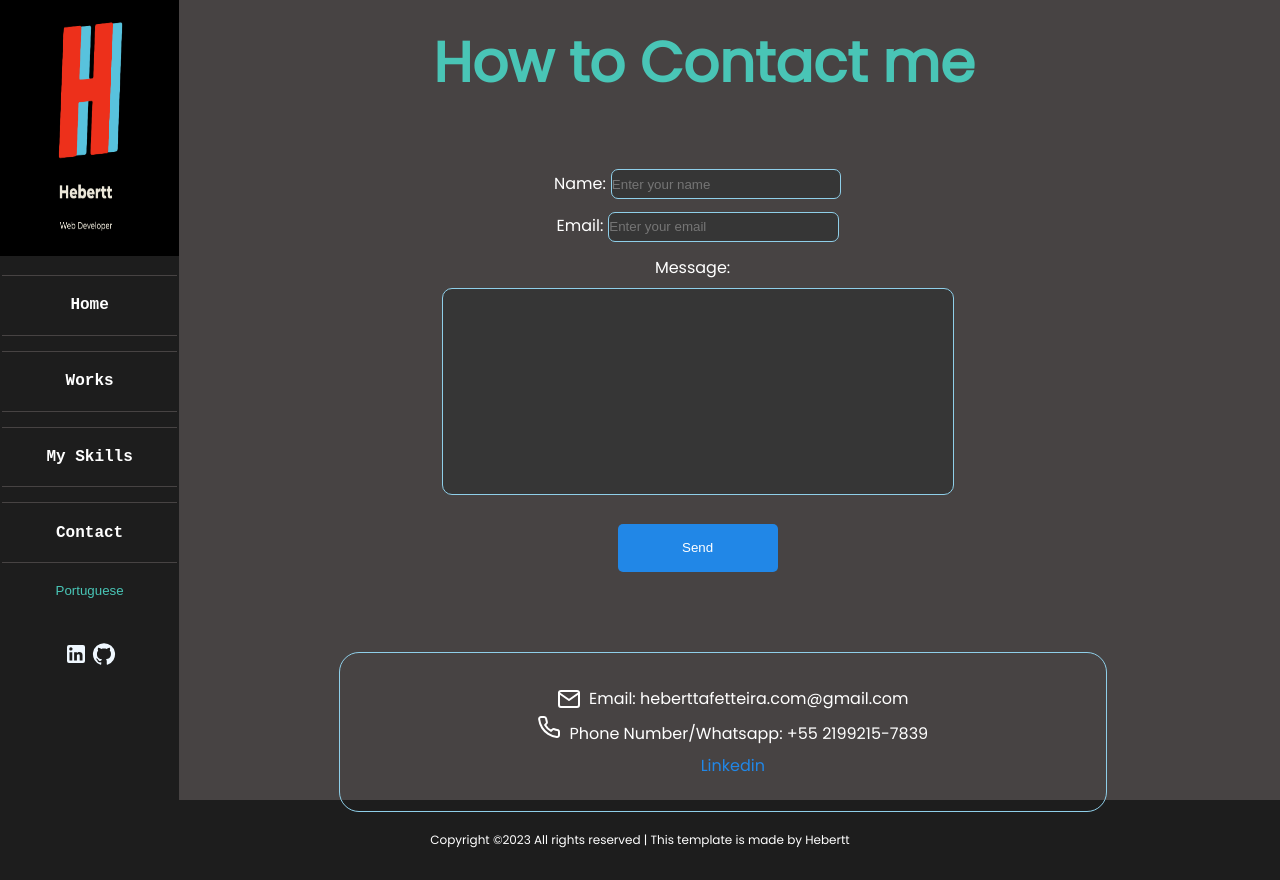
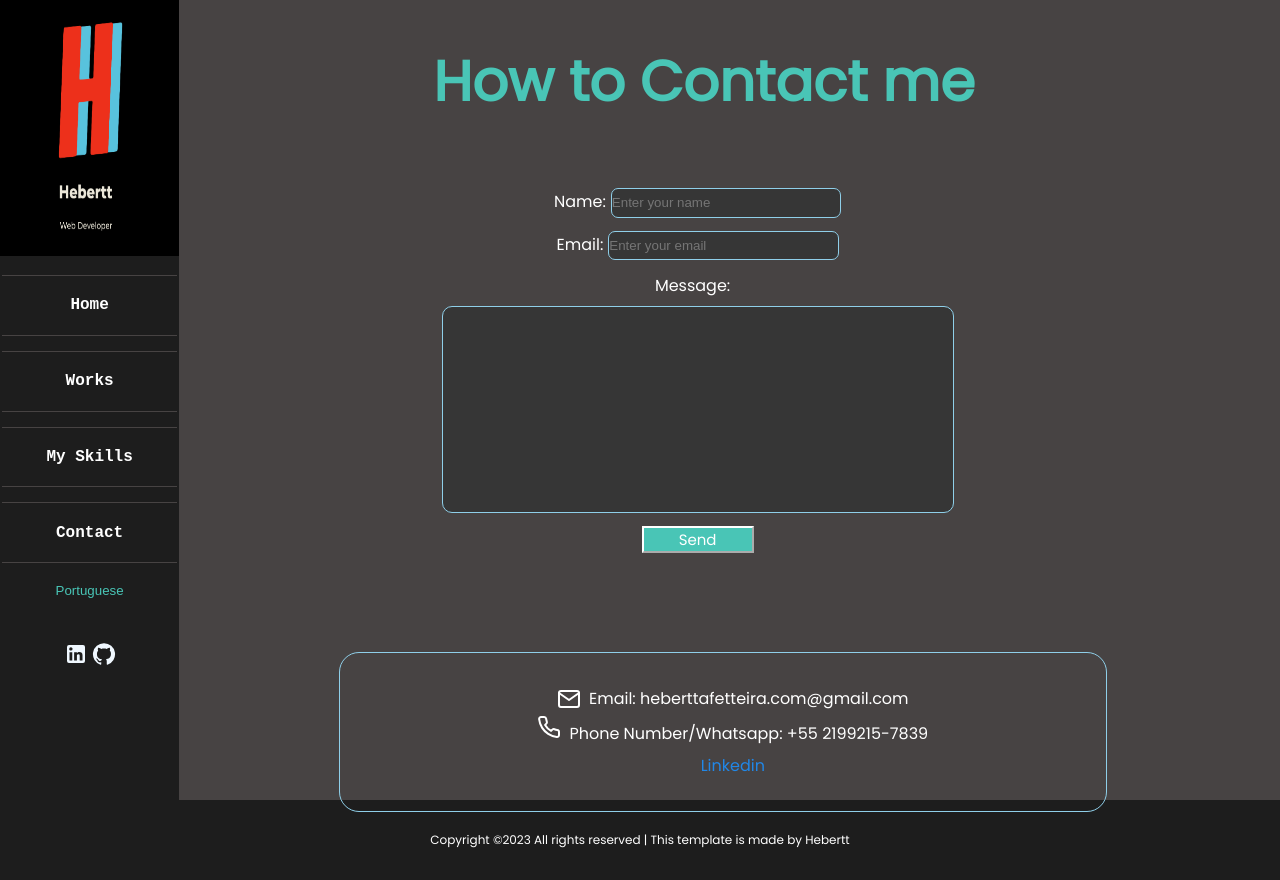
Before and after one commit to Kamui-Hebertt/Kamui-Hebertt.Portifolio, a React (Create React App) app in the folder my-app/: page /contact in a window 1280 px wide. Built offline with nearby package versions, Linux system fonts and the light colour scheme.

Commit message:
styling button

```diff
--- a/my-app/src/styles/_formContact.scss
+++ b/my-app/src/styles/_formContact.scss
@@ -56,13 +56,21 @@ color:white;
   border:1px solid rgb(12, 57, 75);}
 
 .sendBtn {
-  margin-top: 1rem;
-  width: 10rem;
-  height: 3rem;
-  border-radius: 5px;
-  color: $whiteLetter;
-  background-color: $blueborder;
-  border: none;
+  background-color: $blueHove;
+  border-color: $whiteLetter;
+  color:$whiteLetter;
+  width: 7rem;
+  font-family: "Poppins";
+  font-size: 15px;
+  cursor: pointer;
+
+}
+
+
+
+
+.sendBtn:hover{
+  opacity: 0.5;
 
 }
 
--- a/my-app/src/styles/main.css
+++ b/my-app/src/styles/main.css
@@ -972,13 +972,17 @@ body {
 }
 
 .sendBtn {
-  margin-top: 1rem;
-  width: 10rem;
-  height: 3rem;
-  border-radius: 5px;
+  background-color: #49c5b6;
+  border-color: #fff;
   color: #fff;
-  background-color: #2187e7;
-  border: none;
+  width: 7rem;
+  font-family: "Poppins";
+  font-size: 15px;
+  cursor: pointer;
+}
+
+.sendBtn:hover {
+  opacity: 0.5;
 }
 
 .sendBtn:hover {
```
Also changed, not shown: 1 other file (tests, documents, lock files or other folders).
